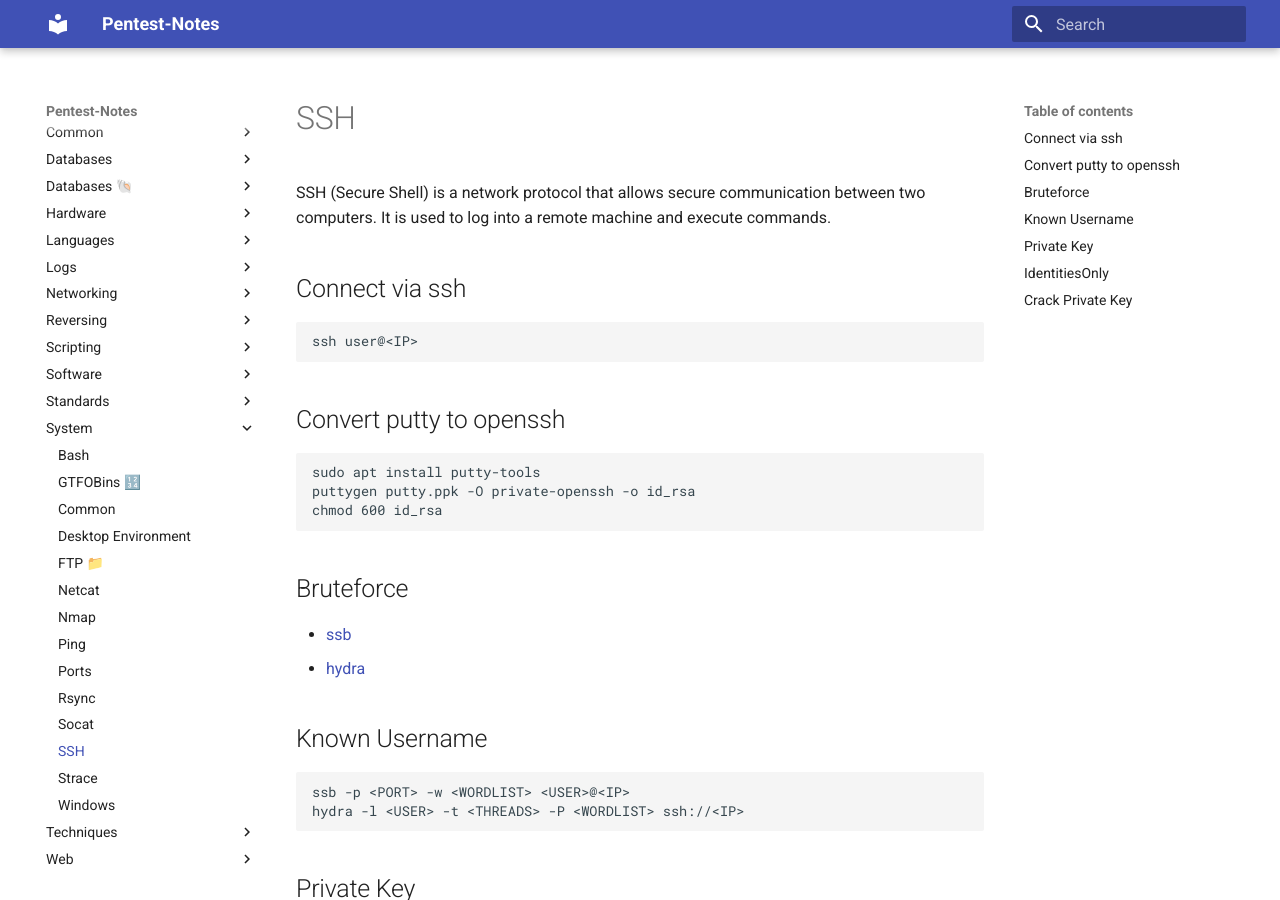
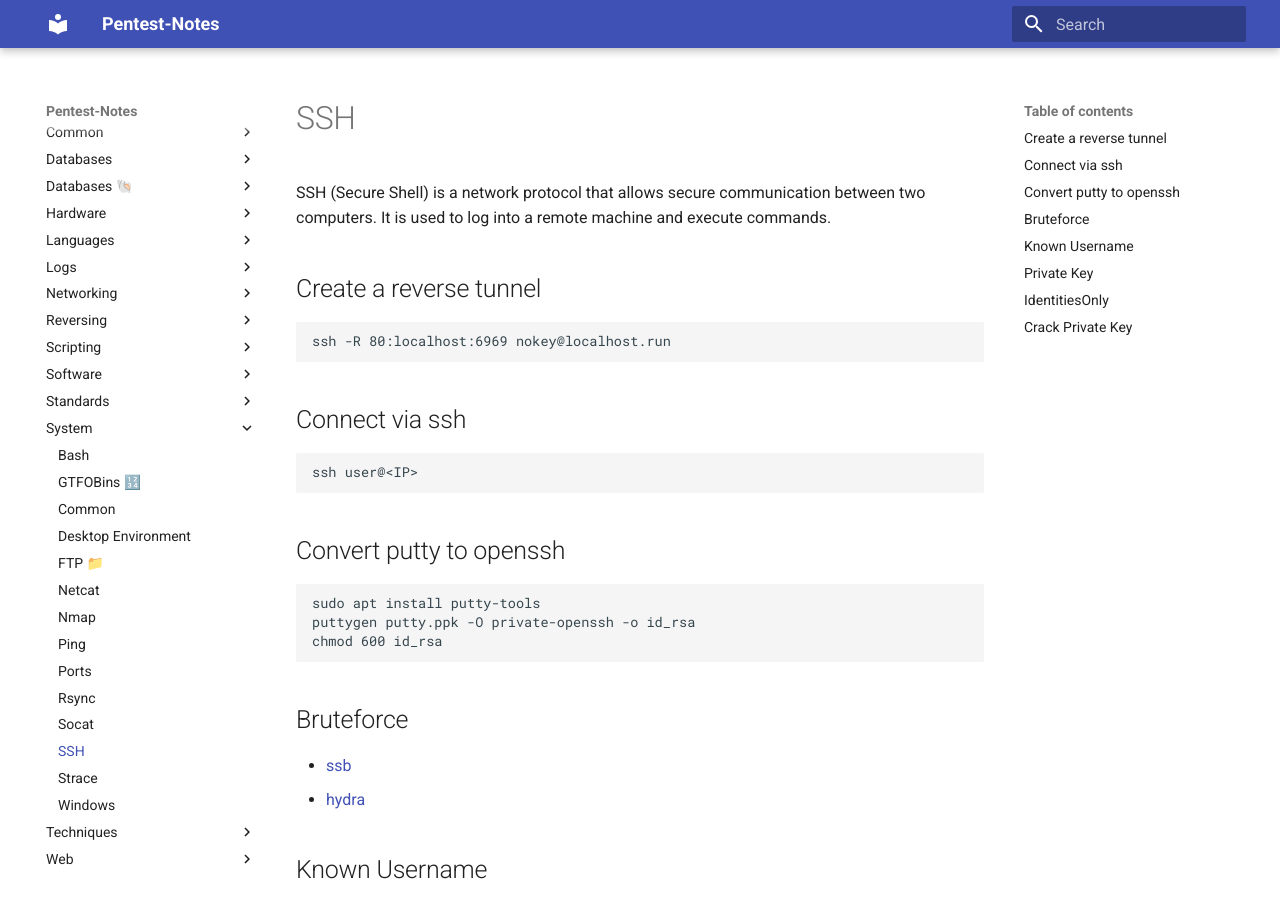
Before and after one commit to jd-apprentice/hack-the-box, an MkDocs documentation site: the page built from docs/system/ssh.md, in a window 1280 px wide and 900 px high. Built offline with MkDocs 1.6.1 and Material for MkDocs 9.7.7, drawn with Linux system fonts in a browser that asks for light colours.

Commit message:
docs: php and reverse tunnel

````diff
--- a/docs/system/ssh.md
+++ b/docs/system/ssh.md
@@ -1,6 +1,12 @@
 # SSH
 
 SSH (Secure Shell) is a network protocol that allows secure communication between two computers. It is used to log into a remote machine and execute commands.
+
+## Create a reverse tunnel
+
+```bash
+ssh -R 80:localhost:6969 nokey@localhost.run
+```
 
 ## Connect via ssh
 
````
Also changed, not shown: docs/languages/php.md (+4 -0 lines).
